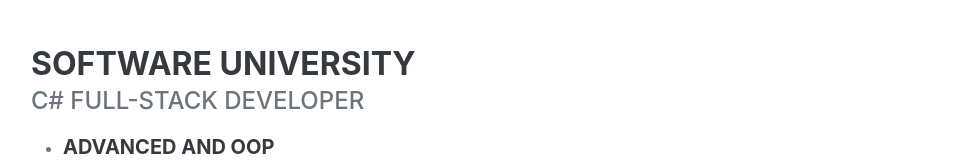
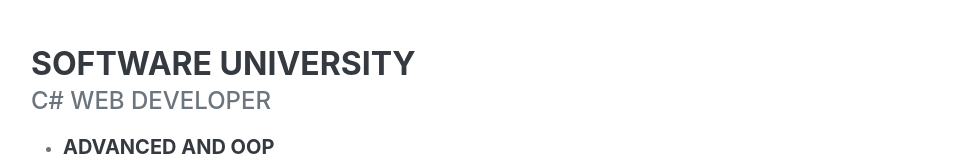
Before and after one commit to Blu33u3dD3v1l/Portfolio, a plain HTML site: page index.html in a window 1280 px wide. Shown: the part 1663-1829 px from the top of the page, without its empty margins (289-1262 px from the left). Drawn offline with nearby package versions, Linux system fonts and the light colour scheme; a web font is replaced by a local one.

```diff
--- a/index.html
+++ b/index.html
@@ -107,7 +107,7 @@
                     <div class="d-flex flex-column flex-md-row justify-content-between mb-5">
                         <div class="flex-grow-1">
                             <h3 class="mb-0">Software University</h3>
-                            <div class="subheading mb-3">C# Full-Stack Developer</div>
+                            <div class="subheading mb-3">C# Web Developer</div>
                             <ul>
                                 <li>
                                     <h5>Advanced and OOP</h5><i>
```
